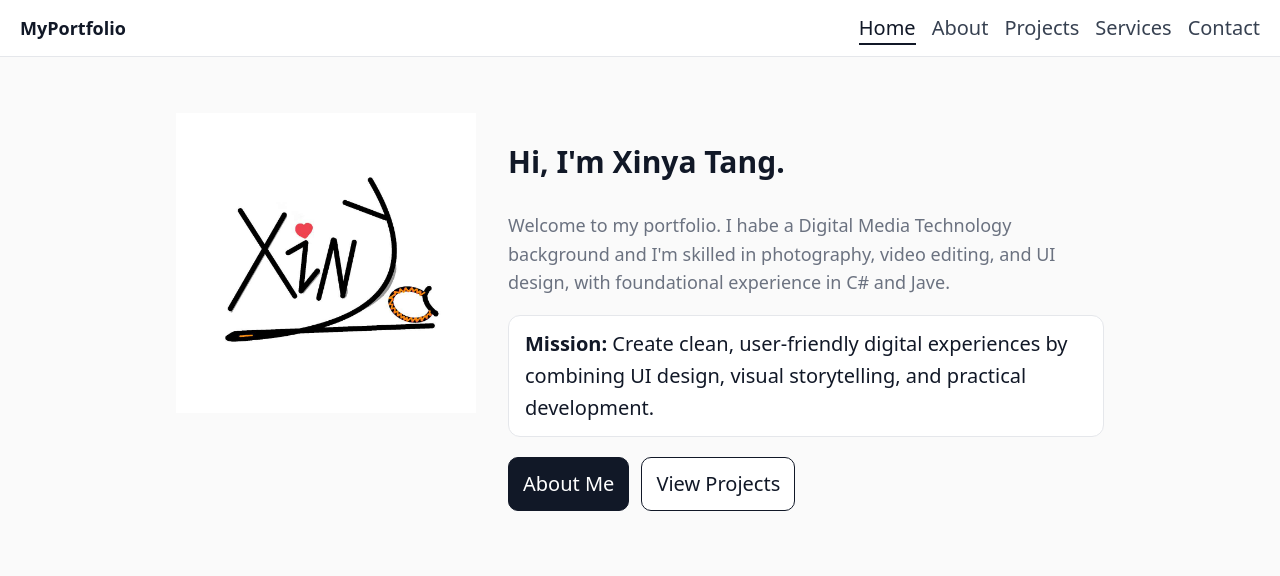
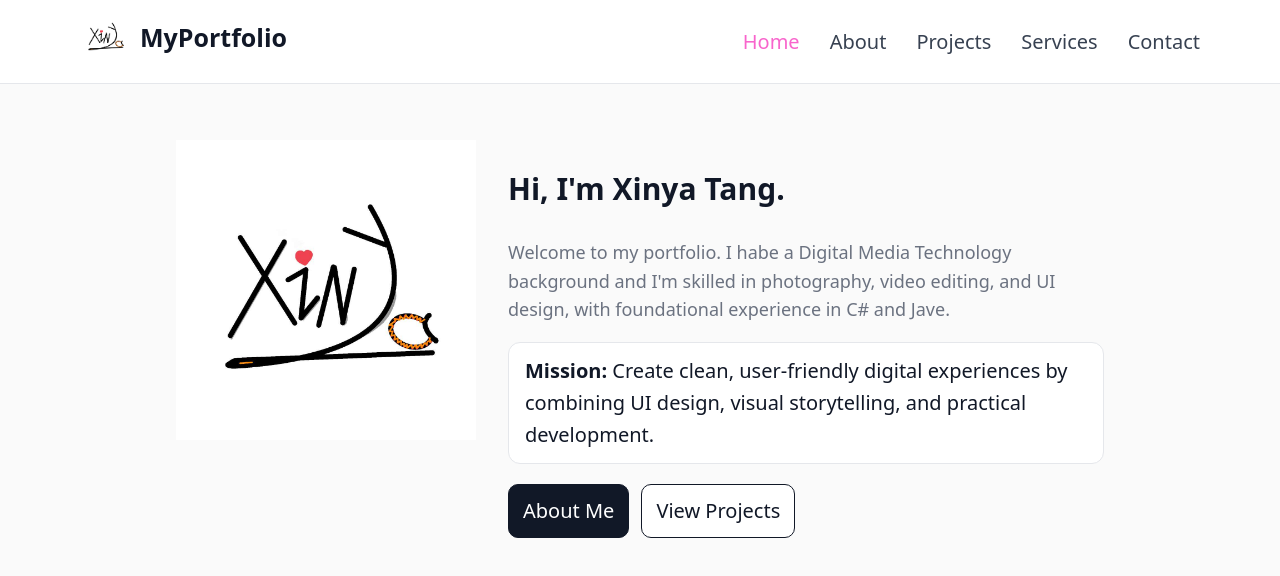
Before and after one commit to xinyatang2022-boop/myintroduce, a React (Vite) app in the folder my-vite-react/: page / in a window 1280 px wide. Shown: the top 576 px of the page. Built offline with nearby package versions, Linux system fonts and the light colour scheme.

Commit message:
change some format

```diff
--- a/my-vite-react/src/components/Navbar.css
+++ b/my-vite-react/src/components/Navbar.css
@@ -6,12 +6,13 @@
   display: flex;
   align-items: center;
   justify-content: space-between;
-  padding: 12px 20px;
+  padding: 12px 80px;
   border-bottom: 1px solid #e5e7eb;
   position: sticky;
   top: 0;
   background: #ffffff;
   z-index: 50;
+
 }
 .nav-left .brand {
   display: inline-flex;
@@ -20,30 +21,50 @@
   text-decoration: none;
 }
 .logo {
-  width: 36px;
-  height: 36px;
+  width: 50px;
+  height: 50px;
   object-fit: cover;
   border-radius: 9999px;
 }
 .brand-text {
   font-weight: 700;
-  font-size: 18px;
+  font-size: 25px;
   color: #111827;
 }
 .nav-links {
   display: flex;
-  gap: 16px;
+  gap: 30px;
   list-style: none;
   margin: 0;
   padding: 0;
+
 }
 .nav-links a {
   text-decoration: none;
   color: #374151;
   font-weight: 500;
+  transition: color 0.2s;
+  position: relative;
 }
 .nav-links a.active {
-  color: #111827;
-  border-bottom: 2px solid #111827;
+  color: #f865cc;
+
   padding-bottom: 2px;
 }
+
+.nav-links a:hover{
+    color: rgb(248, 187, 245);
+}
+.nav-links a::after{
+    content:'';
+    position: absolute;
+    width: 0;
+    height: 2px;
+    bottom: -4px;
+    left: 0;
+    background-color: rgb(248, 187, 245);
+    transition: width 0.3s;
+}
+.nav-links a:hover::after{
+    width: 100%;
+}
--- a/my-vite-react/src/components/Navbar.jsx
+++ b/my-vite-react/src/components/Navbar.jsx
@@ -2,8 +2,8 @@
 // Purpose: Top navigation bar with custom logo image and links to all pages.
 // Internal documentation: Use semantic nav element; logo imported from assets.
 import { Link, NavLink } from "react-router-dom";
-//import logo from "../assets/logo1.jpg";
-//<img src={logo} alt="Site Logo" className="logo" />
+import logo from "../assets/logo1.jpg";
+
 import "./Navbar.css";
 
 export default function Navbar() {
@@ -11,7 +11,7 @@ export default function Navbar() {
     <nav className="navbar">
       <div className="nav-left">
         <Link to="/" className="brand">
-
+          <img src={logo} alt="Site Logo" className="logo" />
           <span className="brand-text">MyPortfolio</span>
         </Link>
       </div>
```
